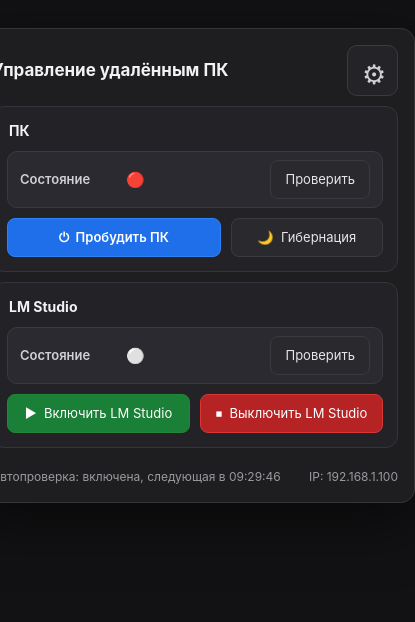
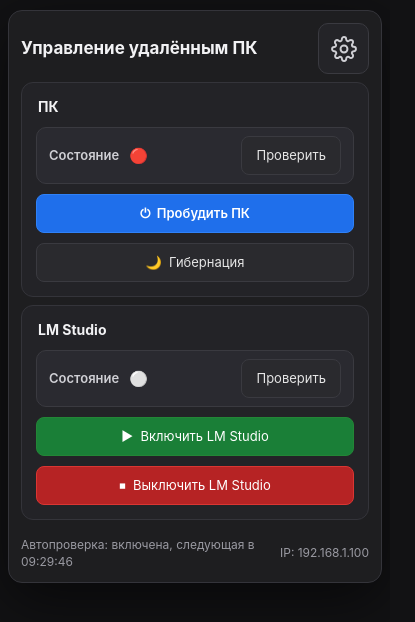
Before and after one commit to VyacheslavMitin/remote-pc-manager, a plain HTML site: page web/index.html in a window 390 px wide. Shown: the whole page, 415 px wide, since content can reach past the window. Drawn offline with Linux system fonts and the light colour scheme; no server answers.

Commit message:
Веб: мобильная раскладка ≤480px — страница влезает в ширину iPhone (убран min-width 440px, кнопки в колонку); шестерёнка настроек — SVG, ровно по центру

```diff
--- a/web/index.html
+++ b/web/index.html
@@ -83,6 +83,7 @@ body {
   border: 1px solid var(--border);
   border-radius: 10px;
   font-size: 27px;
+  padding: 0;
   color: var(--rowname);
   cursor: pointer;
   transition: background .12s, border-color .12s, color .12s;
@@ -216,6 +217,17 @@ input::selection { background: var(--accent); color: #fff; }
   font-size: 12px; font-weight: 400; white-space: nowrap;
   z-index: 20; pointer-events: none;
 }
+
+/* ── Мобильные (iPhone и др., ≤480px): всё влезает в ширину экрана ────── */
+@media (max-width: 480px) {
+  body { padding: 10px 8px; }
+  .window { min-width: 0; padding: 12px; gap: 8px; }
+  .dialog { min-width: 0; padding: 14px; }
+  .row { flex-direction: column; }
+  .row > button { width: 100%; }
+  .rowname { min-width: 0; }
+  .form label { flex: 0 0 118px; }
+}
 </style>
 </head>
 <body>
@@ -224,7 +236,13 @@ input::selection { background: var(--accent); color: #fff; }
   <!-- Заголовок + шестерёнка (как в MainWindow) -->
   <div class="title-row">
     <span class="title">Управление удалённым ПК</span>
-    <button class="gear" id="btnSettings" data-tip="Настройки">⚙</button>
+    <button class="gear" id="btnSettings" data-tip="Настройки" aria-label="Настройки">
+      <svg width="26" height="26" viewBox="0 0 24 24" fill="none" stroke="currentColor"
+           stroke-width="1.8" stroke-linecap="round" stroke-linejoin="round" aria-hidden="true">
+        <circle cx="12" cy="12" r="3.2"/>
+        <path d="M19.4 15a1.65 1.65 0 0 0 .33 1.82l.06.06a2 2 0 1 1-2.83 2.83l-.06-.06a1.65 1.65 0 0 0-1.82-.33 1.65 1.65 0 0 0-1 1.51V21a2 2 0 1 1-4 0v-.09a1.65 1.65 0 0 0-1-1.51 1.65 1.65 0 0 0-1.82.33l-.06.06a2 2 0 1 1-2.83-2.83l.06-.06a1.65 1.65 0 0 0 .33-1.82 1.65 1.65 0 0 0-1.51-1H3a2 2 0 1 1 0-4h.09a1.65 1.65 0 0 0 1.51-1 1.65 1.65 0 0 0-.33-1.82l-.06-.06a2 2 0 1 1 2.83-2.83l.06.06a1.65 1.65 0 0 0 1.82.33h.08a1.65 1.65 0 0 0 1-1.51V3a2 2 0 1 1 4 0v.09a1.65 1.65 0 0 0 1 1.51h.08a1.65 1.65 0 0 0 1.82-.33l.06-.06a2 2 0 1 1 2.83 2.83l-.06.06a1.65 1.65 0 0 0-.33 1.82v.08a1.65 1.65 0 0 0 1.51 1H21a2 2 0 1 1 0 4h-.09a1.65 1.65 0 0 0-1.51 1z"/>
+      </svg>
+    </button>
   </div>
 
   <!-- Блок «ПК» -->
```
